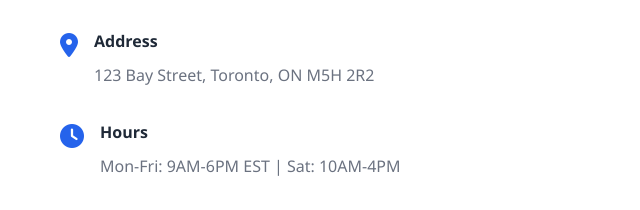
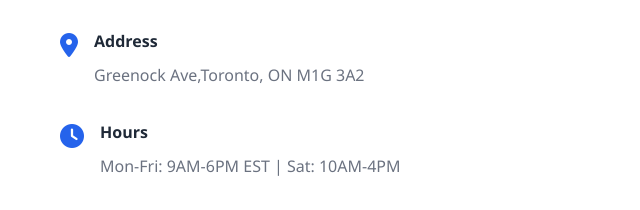
Before and after one commit to torontoram/mytax, a plain HTML site: page index.html in a window 1280 px wide. Shown: the part 5339-5549 px from the top of the page, 0-640 px from the left. Drawn offline with Linux system fonts and the light colour scheme.

Commit message:
Update index.html

```diff
--- a/index.html
+++ b/index.html
@@ -343,7 +343,7 @@
                         <i class="fas fa-map-marker-alt"></i>
                         <div>
                             <h4>Address</h4>
-                            <p>123 Bay Street, Toronto, ON M5H 2R2</p>
+                            <p>Greenock Ave,Toronto, ON M1G 3A2</p>
                         </div>
                     </div>
                     <div class="info-item">
```
